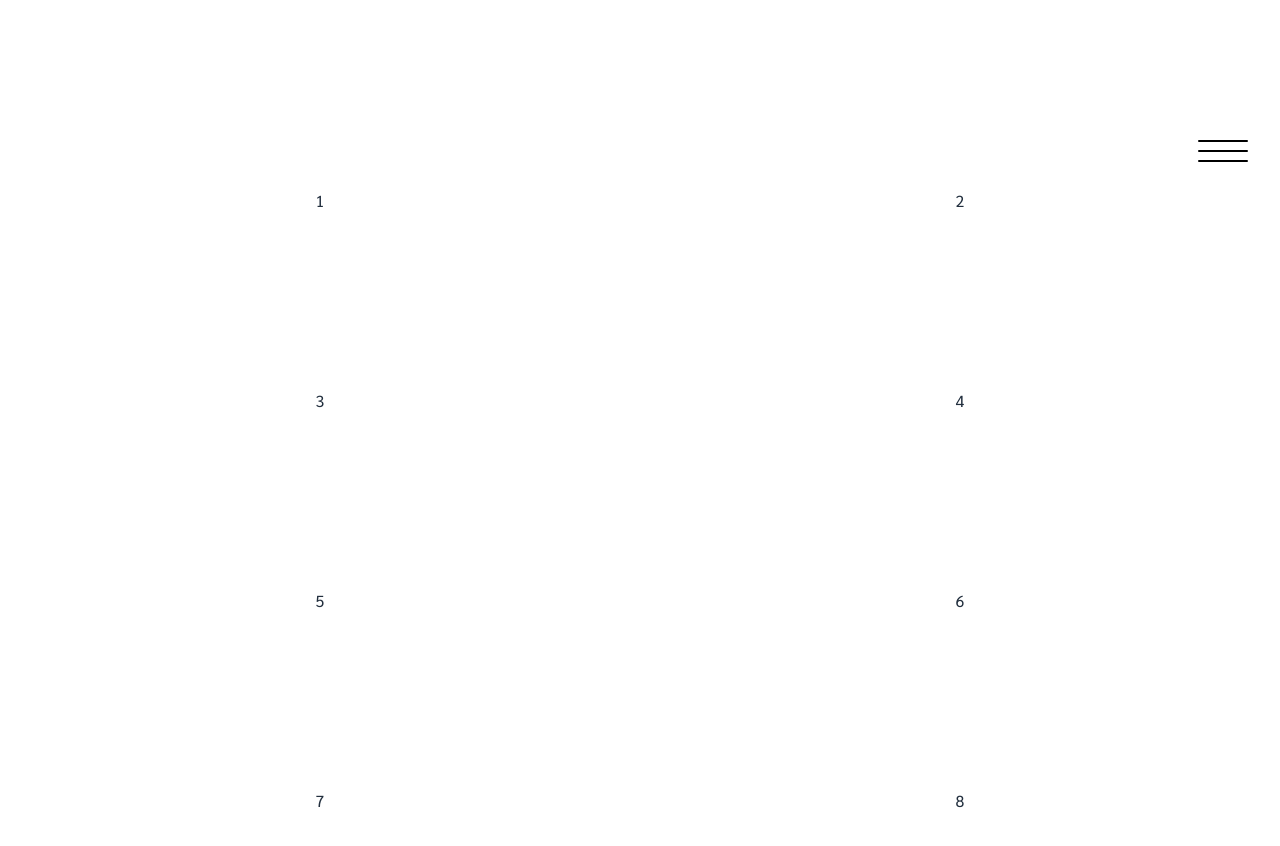
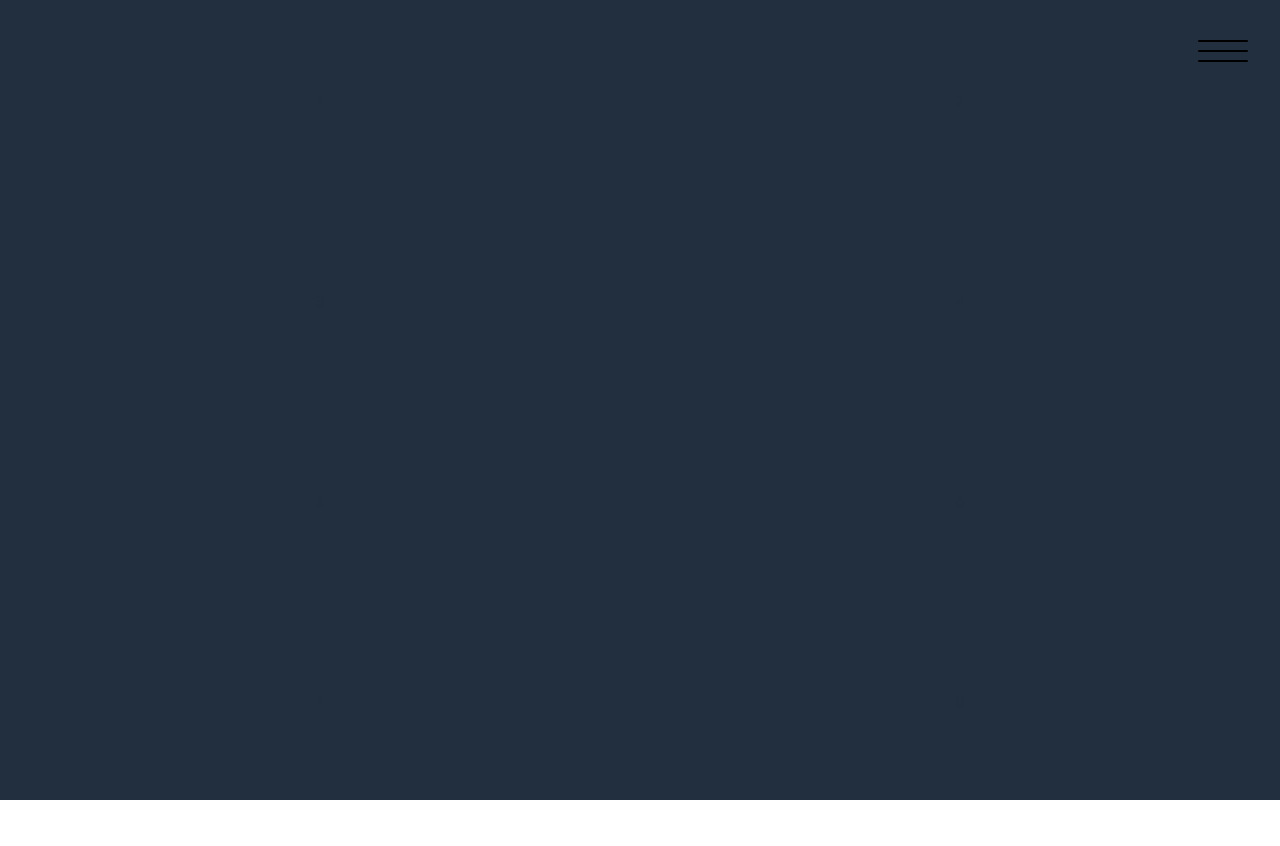
Before and after one commit to DanielJBailey/Portfolio-Website, a React (Create React App) app in the folder client/: page /work in a window 1280 px wide. Shown: the top 846 px of the page. After the commit the page ends 800 px from the top, so only its background shows below. Built offline with nearby package versions, Linux system fonts and the light colour scheme.

Commit message:
finish side menu and social menu z index

```diff
--- a/client/src/App.js
+++ b/client/src/App.js
@@ -45,7 +45,7 @@ class App extends React.Component {
 }
 
 const OpenMenu = styled.div`
-  position: absolute;
+  position: fixed;
   top: 0;
   right: 0;
   margin: 1em;
--- a/client/src/components/Home/Home.js
+++ b/client/src/components/Home/Home.js
@@ -106,6 +106,7 @@ const HomeContainer = styled.div`
   min-height: 100vh;
   width: 100%;
   padding: 2em;
+  z-index: 1;
   animation: ${fadeIn} 1s linear;
   @media (max-width: 325px) {
     padding: 1em;
--- a/client/src/components/SideMenu.js
+++ b/client/src/components/SideMenu.js
@@ -40,7 +40,7 @@ const slideIn = keyframes`
 `;
 
 const MenuContainer = styled.div`
-  position: absolute;
+  position: fixed;
   top: 0;
   left: 0;
   height: 100vh;
@@ -49,6 +49,7 @@ const MenuContainer = styled.div`
   flex-direction: column;
   align-items: flex-start;
   justify-content: center;
+  z-index: 99;
 `;
 
 const Overlay = styled.div`
@@ -59,7 +60,7 @@ const Overlay = styled.div`
   position: absolute;
   top: 0;
   left: 0;
-  z-index: 2;
+  z-index: 99;
 `;
 
 const MenuList = styled.ul`
--- a/client/src/components/Work/Work.js
+++ b/client/src/components/Work/Work.js
@@ -23,7 +23,6 @@ const WorkContainer = styled.div`
     height: 100%;
     min-height: 100vh;
     width: 100vw;
-    margin-top: 100px;
 `;
 
 const Project = styled.div`
@@ -31,6 +30,7 @@ const Project = styled.div`
     flex-direction: column;
     justify-content: center;
     align-items: center;
+    background-color: #222f3e;
 `;
 
 export default Work;
```
